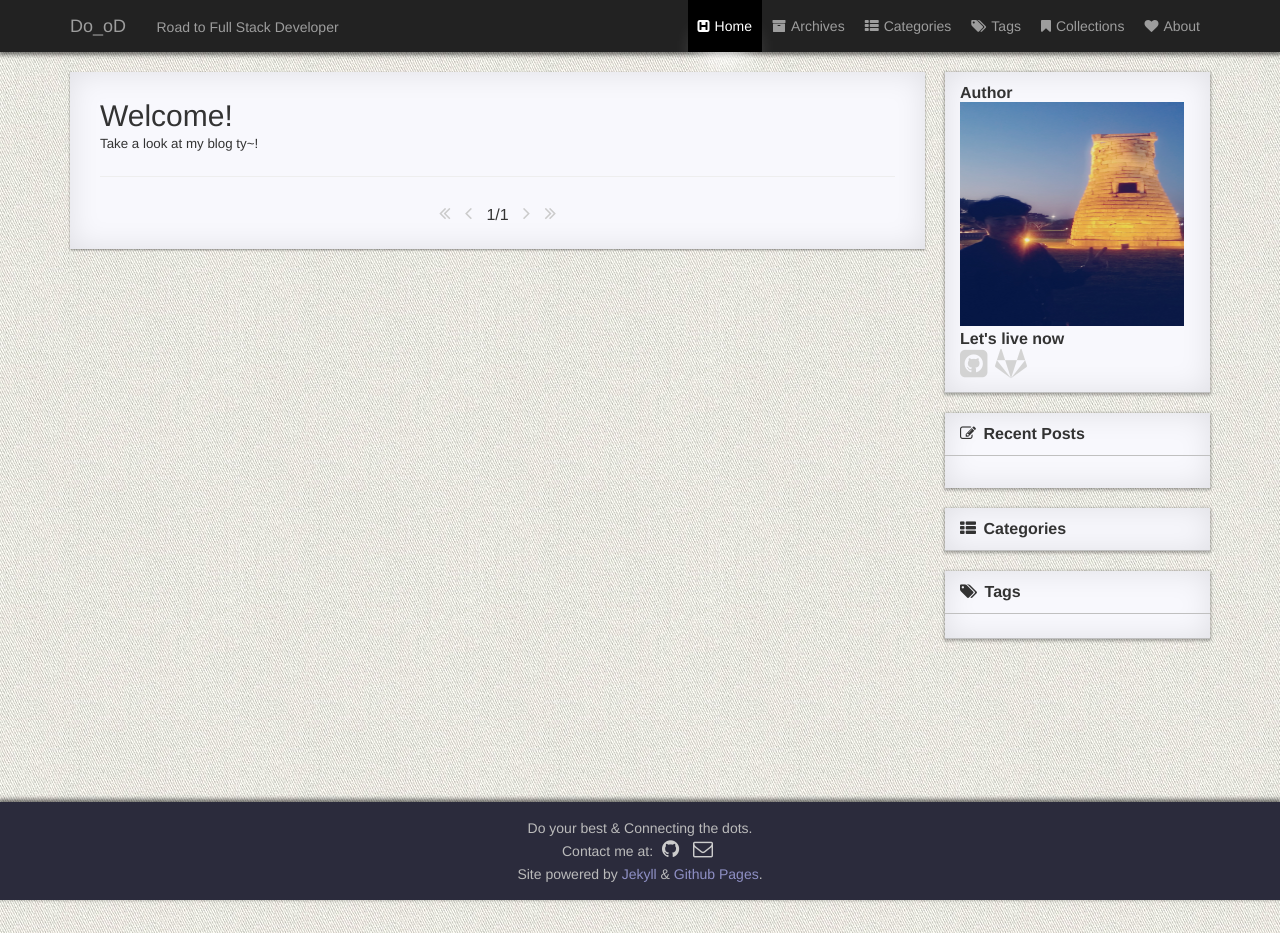
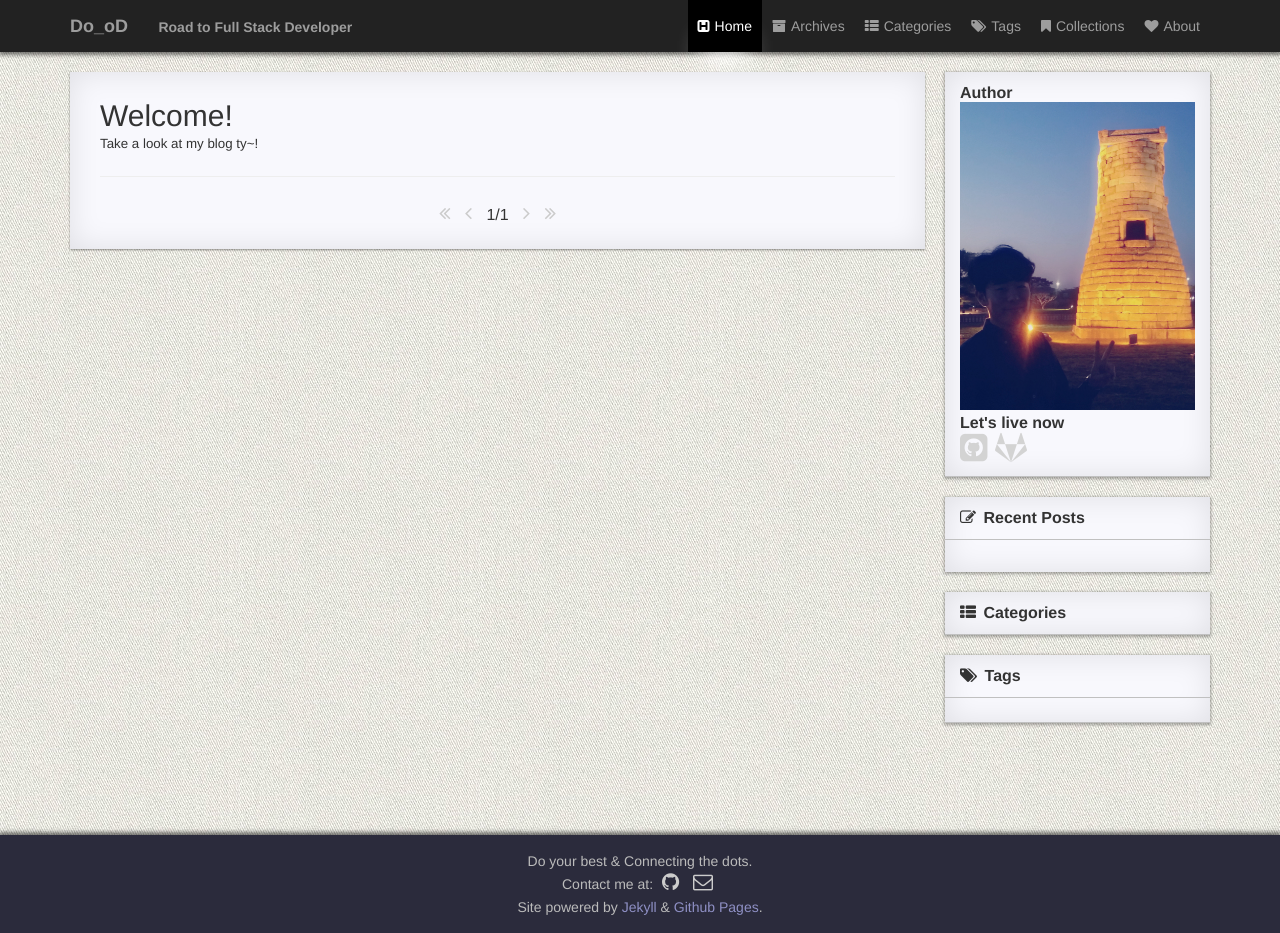
Before and after one commit to owner0220/owner0220.github.io, a Jekyll site: the page built from index.html, in a window 1280 px wide. Built offline with Jekyll 4.4.1, drawn with Linux system fonts in a browser that asks for light colours; the list of posts is cut into pages by our own code; comment, search, counter and statistics services are not loaded; a style sheet for code colours, icons or effects is not loaded.

Commit message:
image chage

```diff
--- a/_includes/header.html
+++ b/_includes/header.html
@@ -1,7 +1,7 @@
 <header id="top">
     <div class="wrapper">
-        <a href="{{ site.baseurl }}/" class="brand">{{ site.title }}</a>
-        <small>{{site.brief-intro}}</small>
+        <a href="{{ site.baseurl }}/" class="brand"><b>{{ site.title }}</b></a>
+        <small><b>{{site.brief-intro}}</b></small>
         <button id="headerMenu" class="menu"><i class="fa fa-bars"></i></button>
         <nav id="headerNav">
             <ul>
--- a/index.html
+++ b/index.html
@@ -75,7 +75,7 @@ layout: default
                               <span>Author</span>
                             </div>
                             <div id="author">
-                              <img width="224px" height="224px" src="./asset/profile.jpg">
+                              <img width="100%" src="./asset/profile.jpg">
                               <br>
                               <span>Let's live now</span>
                               <div>
```
Also changed, not shown: asset/profile.jpg.
